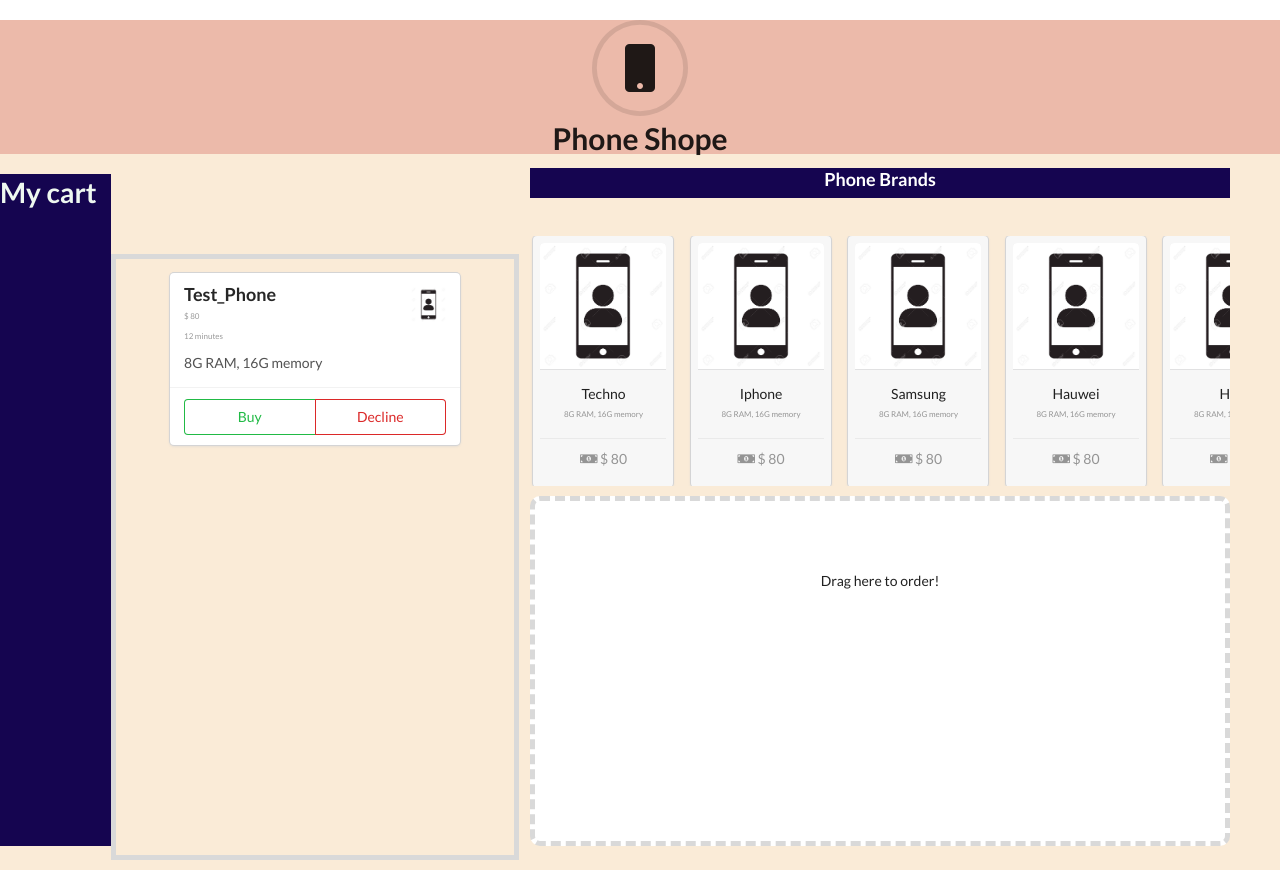
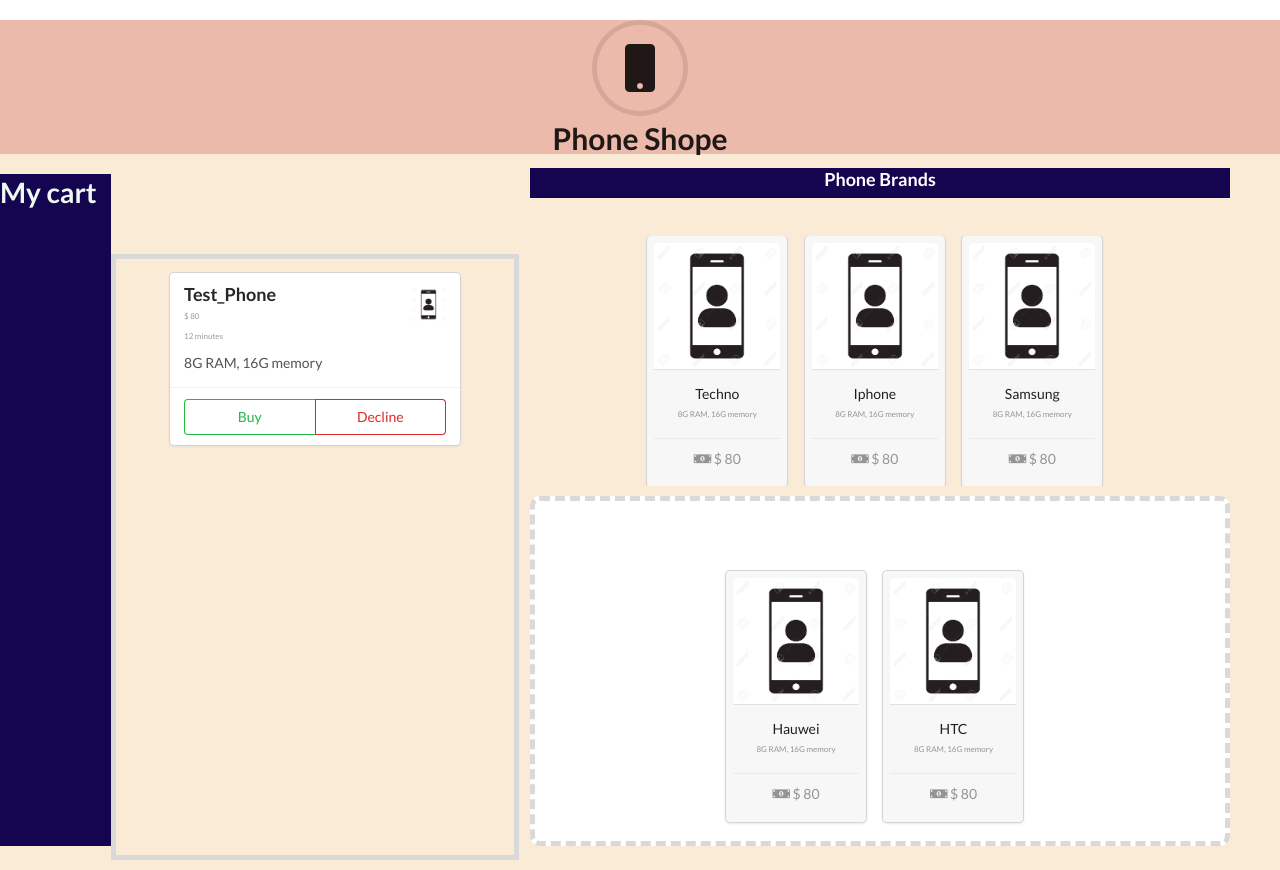
Before and after one commit to CatalinaAlvarez/shopping-cart, a React (Create React App) app: page / in a window 1280 px wide. Built offline with nearby package versions, Linux system fonts and the light colour scheme.

Commit message:
Se añade la parte 4 de la guía

```diff
--- a/src/actions/phones.js
+++ b/src/actions/phones.js
@@ -1,8 +1,14 @@
 export const RECEIVE_PHONES = 'RECEIVE_PHONES'
-
+export const MOVE_INCART = 'MOVE_INCART'
 export function receivePhones(phones){
     return{
-    type: RECEIVE_PHONES,
-    phones
+        type: RECEIVE_PHONES,
+        phones
     }
+}
+export function moveIncart(phone_id){
+    return{
+        type: MOVE_INCART,
+        id: phone_id
     }
+}
--- a/src/components/App.js
+++ b/src/components/App.js
@@ -6,6 +6,11 @@ import { receivePhones } from '../actions/phones'
 import Container from './container'
 import 'semantic-ui-css/semantic.min.css'
 
+function mapStateToProps({phones}){
+  return{
+    phones
+  }
+}
 
 class App extends Component {
   componentDidMount(){
@@ -14,19 +19,13 @@ class App extends Component {
         this.props.dispatch(receivePhones(phones))
       })
   }
+
   render(){
-    const { phones } = this.props
 
     return (
-      <Container phones={phones} />
+      <Container />
     );
   }
 }
 
-function mapStateToProps({phones}){
-  return{
-    phones
-  }
-}
-
-export default connect(mapStateToProps)(App);
+export default connect()(App);
--- /dev/null
+++ b/src/components/DisplayPhone.js
@@ -0,0 +1,26 @@
+import React, { Component } from 'react';
+import { connect } from 'react-redux'
+import Phone from './Phone'
+class DisplayPhone extends Component {
+    render(){
+        const { phones, displayPhones } = this.props
+        return(
+            <div>
+                {displayPhones
+                    .map((phone) =>(
+                        <Phone
+                             key={phone}
+                             id={phone}
+                             brand={phones[phone].brand} />
+
+                ))}
+            </div>
+        )
+    }
+}
+function mapStateToProps({phones}){
+return{
+        phones,
+    }
+  }
+export default connect(mapStateToProps)(DisplayPhone);
--- a/src/components/Phone.js
+++ b/src/components/Phone.js
@@ -1,23 +1,26 @@
 import React, { Component } from 'react'
 import { DragSource } from 'react-dnd';
 import { ItemTypes } from './constants';
+import { connect } from 'react-redux';
+import { moveIncart } from '../actions/phones';
 
 
 // phone DnD spec
 const phoneSpec = {
     beginDrag(props){
-        console.log("begin drag")
         return{
-            name: props.brand
+            name: props.brand,
+            id: props.id
 
         }
     },
     endDrag(props, monitor, component){
         if (monitor.didDrop()){
-            const dragItem = monitor.getItem(); // from beginDrag
+            const dragItem = monitor.getItem();
             const dropResult = monitor.getDropResult();
-            // Move action goes here
             console.log("You dropped ", dragItem.name, ' into '+ dropResult.name)
+             // Move action goes here
+            props.dispatch(moveIncart(dragItem.id))
         }else{
             return;
         }
@@ -60,4 +63,4 @@ class Phone extends Component{
     }
 }
 
-export default DragSource(ItemTypes.PHONE, phoneSpec, collect)(Phone);
+export default connect()(DragSource(ItemTypes.PHONE, phoneSpec, collect)(Phone));
--- a/src/components/ShoppingCart.js
+++ b/src/components/ShoppingCart.js
@@ -1,8 +1,8 @@
 import React, { Component } from 'react'
 import { DropTarget } from 'react-dnd'
-import Phone from './Phone'
+
 import { ItemTypes } from './constants'
-
+import DisplayPhone from './DisplayPhone'
 
 // DnD Spec
 const ShoppingCartSpec = {
@@ -10,7 +10,6 @@ const ShoppingCartSpec = {
         return { name: 'ShoppingCart'}
     }
 }
-
 // DnD DropTarget - collect
 let collect = ( connect, monitor )=>{
     return {
@@ -22,6 +21,7 @@ let collect = ( connect, monitor )=>{
 
 class ShoppingCart extends Component{
     render(){
+        const { inCart_phones } = this.props
         const { canDrop, isOver, connectDropTarget } = this.props;
         const  isActive = canDrop && isOver;
 
@@ -34,12 +34,17 @@ class ShoppingCart extends Component{
         const style={
             backgroundColor: backgroundColor
         };
+
         return connectDropTarget(
             <div className="shopping-cart" style={ style } >
-                {
-                    isActive
+                { !inCart_phones.length  &&
+                    (isActive
                     ? 'Humm, phone!'
-                    : 'Drag here to order!'
+                    : 'Drag here to order!')
+                }
+                { inCart_phones.length
+                ? <DisplayPhone displayPhones = {inCart_phones} />
+                : null
                 }
             </div>
         )
--- a/src/components/container.js
+++ b/src/components/container.js
@@ -1,14 +1,16 @@
 import React, { Component } from 'react';
 import { DndProvider } from 'react-dnd';
 import { HTML5Backend } from 'react-dnd-html5-backend';
+import { connect } from 'react-redux'
 
-import Phone from './Phone'
+
 import ShoppingCart from './ShoppingCart'
 import MyCart from './MyCart'
+import DisplayPhone from './DisplayPhone'
 
 class Container extends Component {
     render(){
-        const { phones } = this.props
+        const { inCart_phones, outCart_phones } = this.props
         return(
             <div class="ui container">
                 <div className="main-header">
@@ -29,11 +31,9 @@ class Container extends Component {
                         </div>
                         <div class="ui row">
                             <div className="shopping-list">
-                                {Object.keys(phones).map((phone) =>(
-                                    <Phone key={phone} brand={phones[phone].brand} />
-                                ))}
+                                <DisplayPhone displayPhones = {outCart_phones} />
                             </div>
-                            <ShoppingCart />
+                            <ShoppingCart inCart_phones={inCart_phones} />
                         </div>
                     </DndProvider>
                 </div>
@@ -44,4 +44,14 @@ class Container extends Component {
     }
 }
 
-export default Container
+function mapStateToProps({phones}){
+    const inCart_phones = Object.keys(phones).filter((phone) => phones[phone].inCart == 'true')
+    const outCart_phones = Object.keys(phones).filter((phone) => !inCart_phones.includes(phone))
+
+    return{
+        inCart_phones,
+        outCart_phones,
+    }
+  }
+
+export default connect(mapStateToProps)(Container)
--- a/src/index.js
+++ b/src/index.js
@@ -6,8 +6,9 @@ import { Provider } from 'react-redux'
 import { createStore } from 'redux'
 import reducer from './reducers'
 import App from './components/App';
+import middleware from './middleware'
 
-let store = createStore(reducer)
+let store = createStore(reducer, middleware)
 
 
 ReactDOM.render(
--- /dev/null
+++ b/src/middleware/index.js
@@ -0,0 +1,5 @@
+import {applyMiddleware} from 'redux'
+import logger from './logger'
+export default applyMiddleware(
+    logger
+)
--- /dev/null
+++ b/src/middleware/logger.js
@@ -0,0 +1,9 @@
+const logger = (store) => (next) => (action) =>{
+    console.group(action.type)
+        console.log("The action: ",action)
+        const result = next(action);
+        console.log("New state is: ", store.getState())
+    console.groupEnd()
+    return result
+}
+export default logger
--- a/src/reducers/phones.js
+++ b/src/reducers/phones.js
@@ -1,5 +1,5 @@
 import { RECEIVE_PHONES } from '../actions/phones'
-
+export const MOVE_INCART = 'MOVE_INCART'
 export default function phones(state={}, action){
     switch(action.type){
         case RECEIVE_PHONES:
@@ -7,6 +7,14 @@ export default function phones(state={}, action){
                 ...state,
                 ...action.phones
             }
+        case MOVE_INCART:
+            return{
+                ...state,
+                [action.id]:{
+                    ...state[action.id],
+                    inCart: 'true'
+                }
+            }
         default:
             return state
     }
```
Lines whose indentation alone changed are shown as unchanged.
